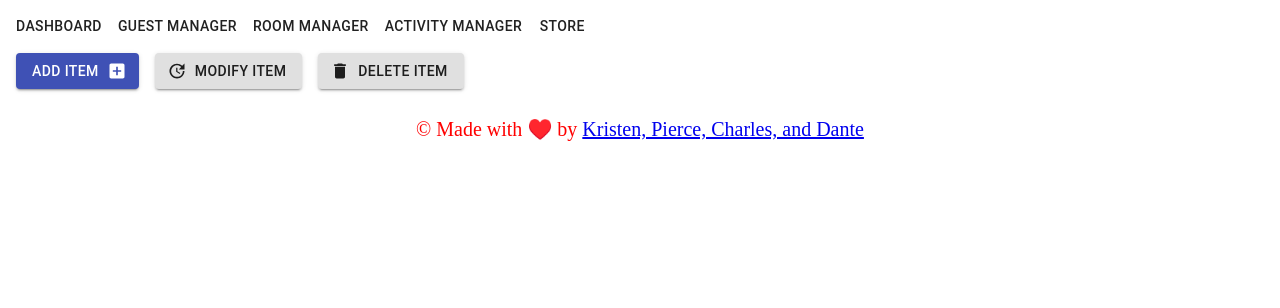
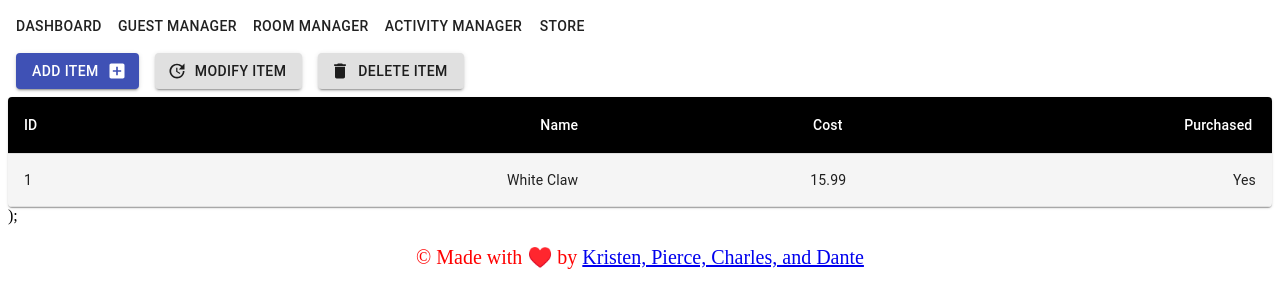
Before and after one commit to pwg26/hostel_hedonism, a React (Create React App) app in the folder client/: page /Store in a window 1280 px wide. Shown: the top 308 px of the page. Built offline with nearby package versions, Linux system fonts and the light colour scheme.

Commit message:
store table

```diff
--- a/client/src/pages/Store.js
+++ b/client/src/pages/Store.js
@@ -1,10 +1,18 @@
 import React from 'react';
 import Button from '@material-ui/core/Button';
-import { makeStyles } from '@material-ui/core/styles';
 import DeleteIcon from '@material-ui/icons/Delete';
 
 import AddBoxIcon from '@material-ui/icons/AddBox';
 import UpdateIcon from '@material-ui/icons/Update';
+
+import { withStyles, makeStyles } from '@material-ui/core/styles';
+import Table from '@material-ui/core/Table';
+import TableBody from '@material-ui/core/TableBody';
+import TableCell from '@material-ui/core/TableCell';
+import TableContainer from '@material-ui/core/TableContainer';
+import TableHead from '@material-ui/core/TableHead';
+import TableRow from '@material-ui/core/TableRow';
+import Paper from '@material-ui/core/Paper';
 
 const useStyles = makeStyles((theme) => ({
   button: {
@@ -12,8 +20,40 @@
   },
 }));
 
-export default function IconLabelButtons() {
-  const classes = useStyles();
+const StyledTableCell = withStyles((theme) => ({
+    head: {
+      backgroundColor: theme.palette.common.black,
+      color: theme.palette.common.white,
+    },
+    body: {
+      fontSize: 14,
+    },
+  }))(TableCell);
+
+  const StyledTableRow = withStyles((theme) => ({
+    root: {
+      '&:nth-of-type(odd)': {
+        backgroundColor: theme.palette.action.hover,
+      },
+    },
+  }))(TableRow);
+
+  function createData(name, calories, fat, carbs, protein) {
+    return { name, calories, fat, carbs, protein };
+  }
+
+  const rows = [
+    createData(1, "White Claw", 15.99, "Yes"),
+
+  ];
+
+
+
+  export default function CustomizedTables() {
+    const classes = useStyles();
+
+// export default function IconLabelButtons() {
+//   const classes = useStyles();
 
   return (
     <>
@@ -49,12 +89,50 @@
 
     </div>
 
+
+
+
+
+
+
+
+
+    <TableContainer component={Paper}>
+      <Table className={classes.table} aria-label="customized table">
+        <TableHead>
+          <TableRow>
+            <StyledTableCell> ID </StyledTableCell>
+            <StyledTableCell align="right">Name</StyledTableCell>
+            <StyledTableCell align="right">Cost&nbsp;</StyledTableCell>
+            <StyledTableCell align="right">Purchased&nbsp;</StyledTableCell>
+
+          </TableRow>
+        </TableHead>
+        <TableBody>
+          {rows.map((row) => (
+            <StyledTableRow key={row.name}>
+              <StyledTableCell component="th" scope="row">
+                {row.name}
+              </StyledTableCell>
+              <StyledTableCell align="right">{row.calories}</StyledTableCell>
+              <StyledTableCell align="right">{row.fat}</StyledTableCell>
+              <StyledTableCell align="right">{row.carbs}</StyledTableCell>
+
+            </StyledTableRow>
+          ))}
+        </TableBody>
+      </Table>
+    </TableContainer>
+  );
+
+
+
     <div>
 
 
 
     </div>
+</>
 
-    </>
   );
-}
+};
```
